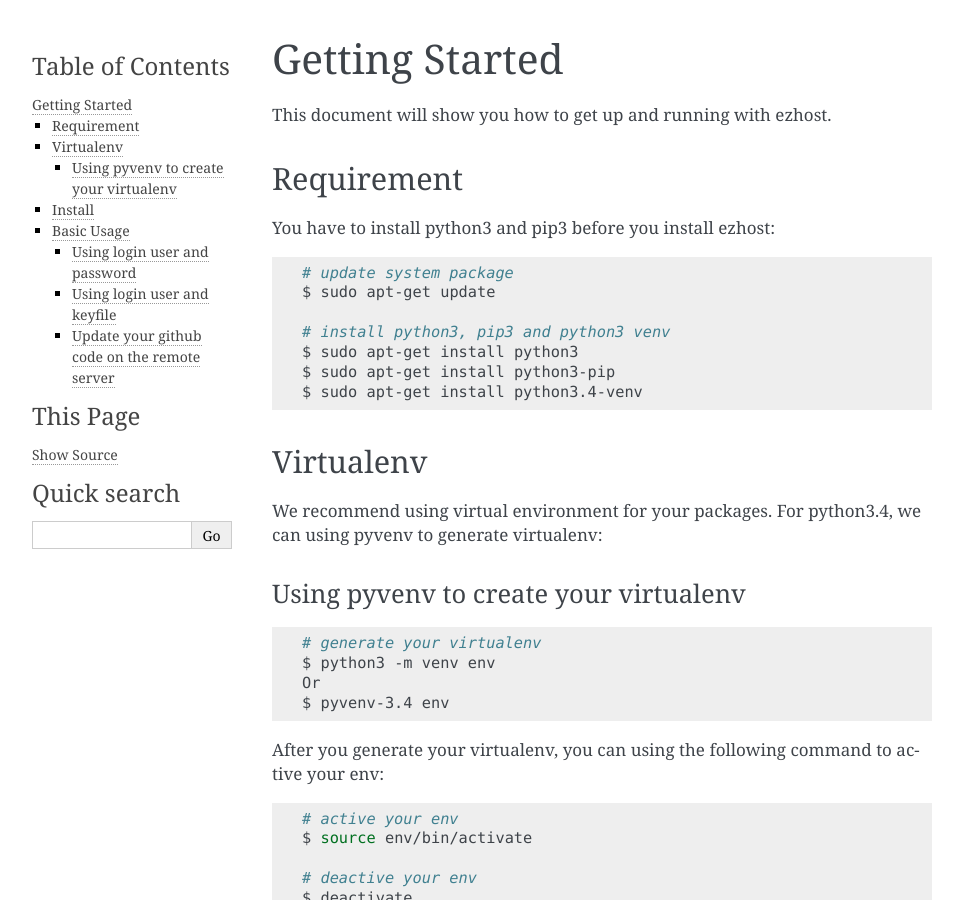
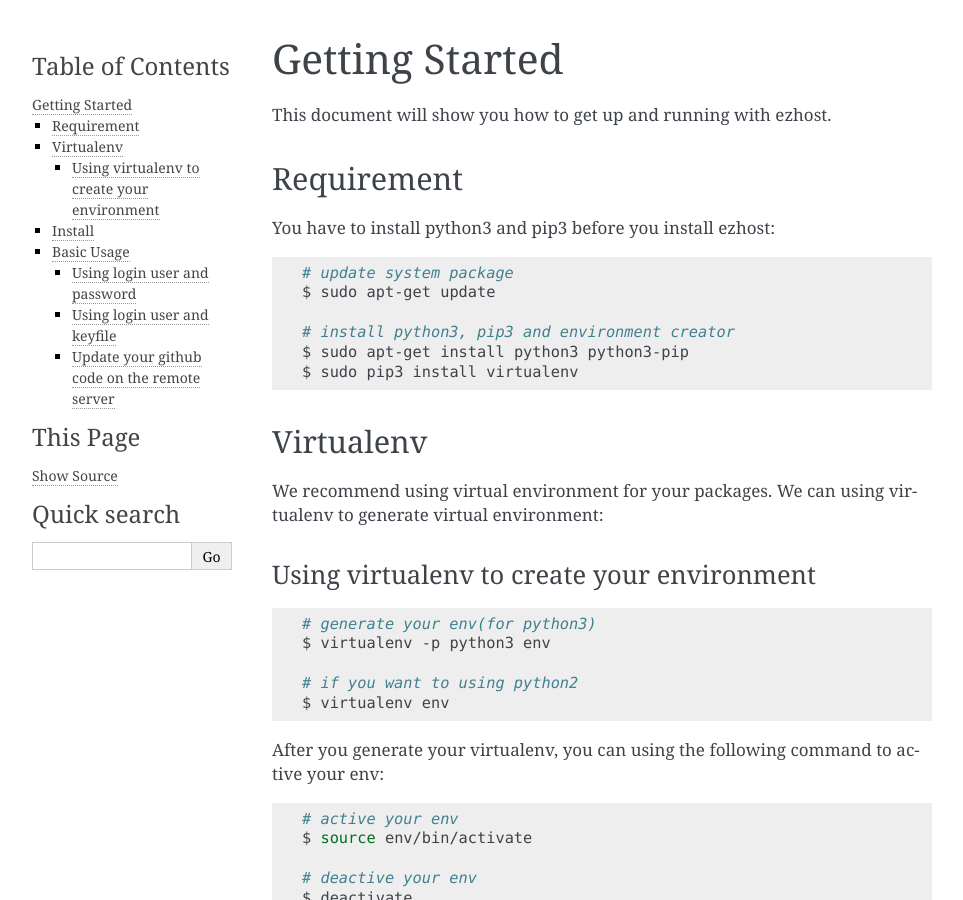
Before and after one commit to zhexiao/ezhost, a Sphinx documentation site: the page built from docs/getting_started.rst, in a window 1280 px wide and 900 px high. Shown: the whole window, without its empty margins (148-1111 px from the left). Built offline with Sphinx 7.4.7, drawn with Linux system fonts in a browser that asks for light colours; pages that are not in the unit, such as notebooks, are missing from menus.

Commit message:
change to virtualenv

```diff
--- a/docs/getting_started.rst
+++ b/docs/getting_started.rst
@@ -14,26 +14,26 @@ You have to install python3 and pip3 before you install ezhost:
    # update system package
    $ sudo apt-get update
 
-   # install python3, pip3 and python3 venv
-   $ sudo apt-get install python3
-   $ sudo apt-get install python3-pip
-   $ sudo apt-get install python3.4-venv
+   # install python3, pip3 and environment creator
+   $ sudo apt-get install python3 python3-pip
+   $ sudo pip3 install virtualenv
 
 
 Virtualenv
 ---------------
 
-We recommend using virtual environment for your packages. For python3.4, we can using pyvenv to generate virtualenv:
+We recommend using virtual environment for your packages. We can using virtualenv to generate virtual environment:
 
-Using pyvenv to create your virtualenv
+Using virtualenv to create your environment
 ~~~~~~
 
 .. code-block:: bash
 
-   # generate your virtualenv
-   $ python3 -m venv env
-   Or
-   $ pyvenv-3.4 env
+   # generate your env(for python3)
+   $ virtualenv -p python3 env
+
+   # if you want to using python2
+   $ virtualenv env
 
 After you generate your virtualenv, you can using the following command to active your env:
 
```
